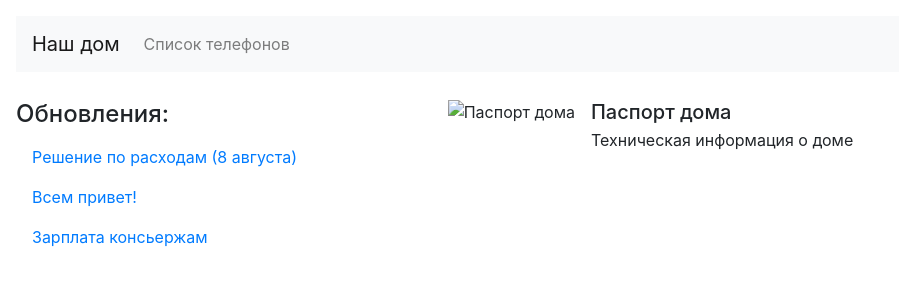
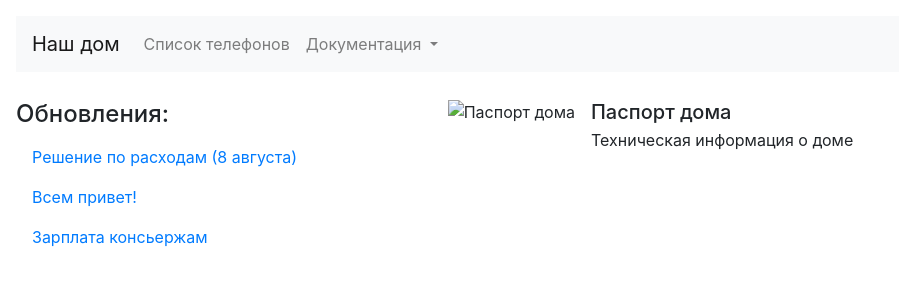
Before and after one commit to heroes-kiev/16b, a Jekyll site: the page built from docs.md, in a window 1280 px wide. Shown: the top 300 px of the page, without its empty margins (0-899 px from the left). Built offline with Jekyll 4.4.1, drawn with Linux system fonts in a browser that asks for light colours; our own code applies the rules of GitHub Pages for plain Markdown files.

Commit message:
fix if, publish dropdown

```diff
--- a/_layouts/default.html
+++ b/_layouts/default.html
@@ -32,8 +32,7 @@
               {% endfor %}
 
               {% for collection in site.collections %}
-              	<!--
-                {% unless collection.label.eql? "posts" || collection.exclude || !collection.output || collection.docs.size == 0 %}
+                {% if collection.label != "posts" and collection.exclude != true and collection.output and collection.docs.size > 0 %}
                   <div class="nav-item dropdown">
                     <a class="nav-link dropdown-toggle" href="#" id="collection-{{collection.label}}" data-toggle="dropdown" aria-haspopup="true" aria-expanded="false">
                       {{collection.title}}
@@ -48,8 +47,7 @@
                     </div>
 
                   </div>
-                {% endunless %}
-                -->
+                {% endif %}
               {% endfor %}
             </div>
           </div>
```
Also changed, not shown: info.md (+1 -1 lines).
